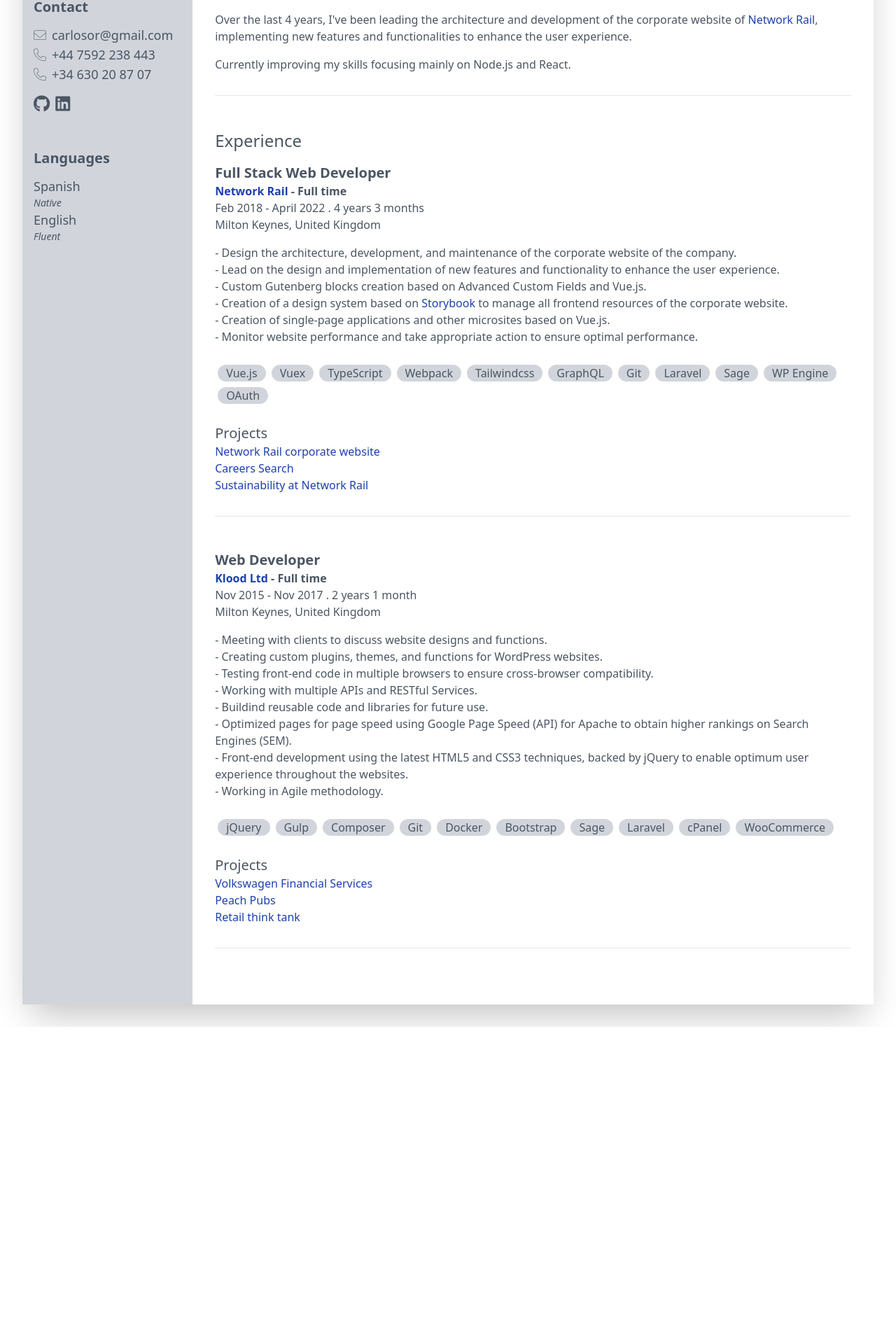
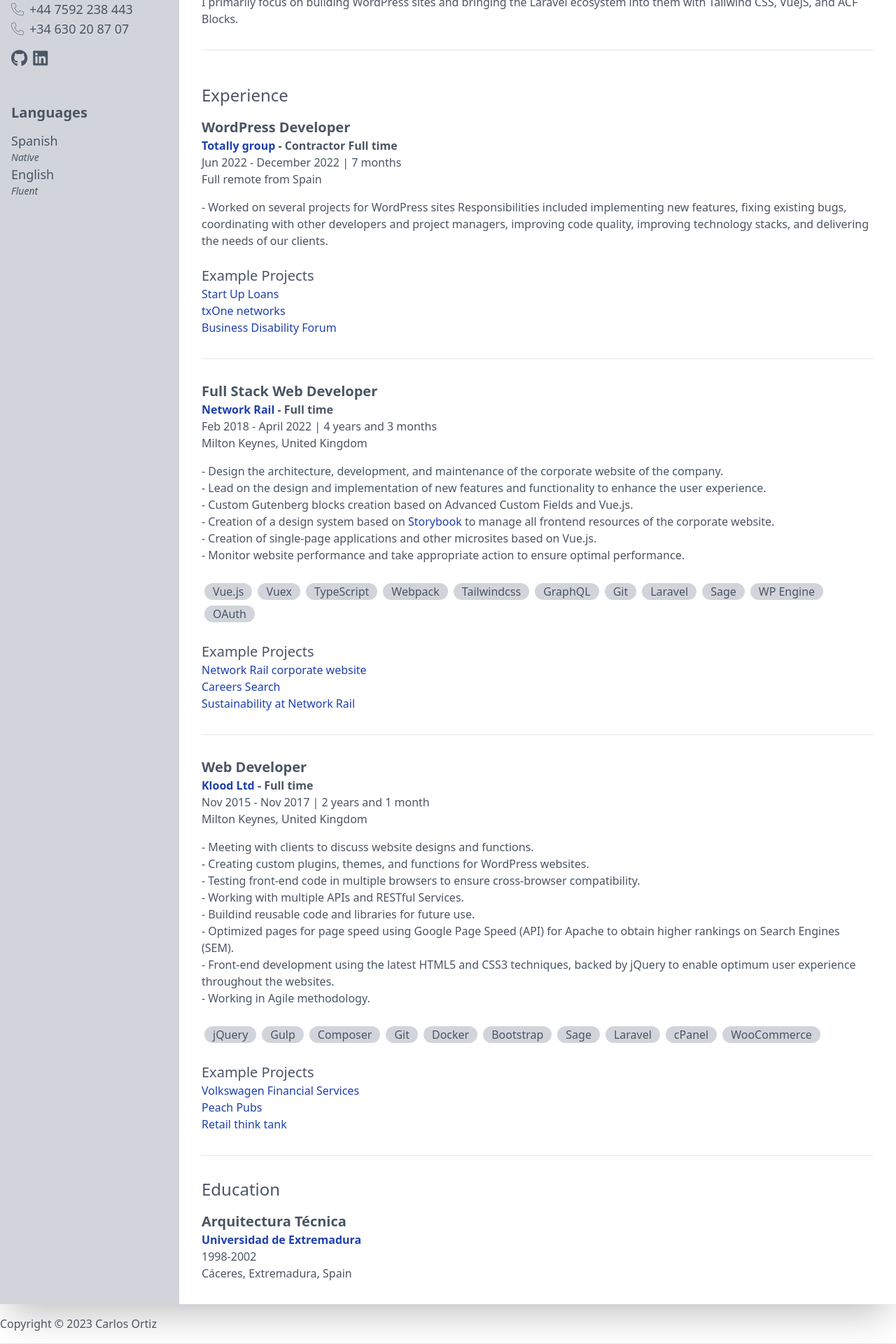
Before and after one commit to DuffmanCC/web-cv, a Vue app: page / in a window 1280 px wide. Shown: the part 273-2193 px from the top of the page at 70% size. Before the commit the page ends 1740 px from the top, so only its background shows below. Built offline with nearby package versions, Linux system fonts and the light colour scheme.

Commit message:
add last job and education

```diff
--- a/src/App.vue
+++ b/src/App.vue
@@ -1,8 +1,8 @@
 <template>
-  <div :class="{'dark': darkMode}">
+  <div :class="{ dark: darkMode }">
     <div class="dark:bg-gray-900 text-gray-600">
       <div class="container max-w-7xl">
-        <header class="p-4 sm:p-8 border-b dark:bg-gray-900">
+        <header class="p-4 lg:px-0 dark:bg-gray-900">
           <div class="flex justify-end">
             <VSwitch v-model="darkMode" class="mr-8" ariaLabel="dark mode">
               <template v-slot:icon>
@@ -17,17 +17,24 @@
               <span class="mr-2 dark:text-white">Language:</span>
 
               <template v-slot:icon>
-                <span class="text-xs text-gray-600" v-text="spanish ? 'ES' : 'EN'"></span>
+                <span
+                  class="text-xs text-gray-600"
+                  v-text="spanish ? 'ES' : 'EN'"
+                ></span>
               </template>
             </VSwitch>
           </div>
         </header>
 
-        <div class="lg:p-8 dark:bg-gray-900">
-          <main class="sm:flex lg:shadow-2xl">
-            <aside class="sm:w-1/3 md:w-1/4 lg:w-1/5 p-3 sm:py-8 sm:px-2 bg-gray-300  dark:bg-gray-500 dark:text-white">
+        <div class="dark:bg-gray-900">
+          <div class="sm:flex lg:shadow-2xl">
+            <aside
+              class="sm:w-1/3 md:w-1/4 lg:w-1/5 p-3 sm:py-8 sm:px-2 bg-gray-300 dark:bg-gray-500 dark:text-white"
+            >
               <div class="px-2 mb-6 sm:mb-12 text-center sm:text-left">
-                <h1 class="text-4xl font-bold sm:font-normal sm:text-2xl sm:mb-2">
+                <h1
+                  class="text-4xl font-bold sm:font-normal sm:text-2xl sm:mb-2"
+                >
                   Carlos Ortiz
                 </h1>
 
@@ -38,7 +45,9 @@
                 <h2 class="text-xl font-bold mb-3">Contact</h2>
 
                 <div>
-                  <span class="cursor-pointer font-icon icon-envelope mr-2"></span>
+                  <span
+                    class="cursor-pointer font-icon icon-envelope mr-2"
+                  ></span>
 
                   <a href="mailto:carlosor@gmail.com">carlosor@gmail.com</a>
                 </div>
@@ -85,14 +94,16 @@
               </div>
             </aside>
 
-            <div class="sm:w-2/3 md:w-3/4 lg:w-4/5 p-3 sm:py-8 sm:px-8 dark:bg-gray-700 dark:text-white">
+            <main
+              class="sm:w-2/3 md:w-3/4 lg:w-4/5 p-3 sm:py-8 sm:px-8 dark:bg-gray-700 dark:text-white"
+            >
               <div id="profile">
                 <h2 class="text-2xl mb-4">Profile</h2>
 
                 <div v-html="content.profile"></div>
               </div>
 
-              <hr class="mt-8 mb-12">
+              <hr class="mt-8 mb-12" />
 
               <div id="experience">
                 <h2 class="text-2xl mb-4">Experience</h2>
@@ -102,9 +113,14 @@
                     <h3 class="font-bold text-xl">{{ job.title }}</h3>
 
                     <div class="font-bold">
-                      <a :href="job.url" target="_blank" class="hover:underline text-blue-800 dark:text-blue-400 cursor-pointer">
+                      <a
+                        :href="job.url"
+                        target="_blank"
+                        class="hover:underline text-blue-800 dark:text-blue-400 cursor-pointer"
+                      >
                         {{ job.company }}
-                      </a> - {{ job.type }}
+                      </a>
+                      - {{ job.type }}
                     </div>
 
                     <time>{{ job.period }}</time>
@@ -114,20 +130,25 @@
 
                   <div class="mb-6">
                     <ul class="list-none">
-                      <li v-for="(task, j) in job.tasks" :key="j" v-html="task"></li>
+                      <li
+                        v-for="(task, j) in job.tasks"
+                        :key="j"
+                        v-html="task"
+                      ></li>
                     </ul>
                   </div>
 
-                  <div class="mb-6 flex flex-wrap">
+                  <div class="mb-6 flex flex-wrap" v-if="job.skills">
                     <span
                       class="rounded-xl bg-gray-300 px-3 mx-1 my-1 dark:bg-gray-500 dark:text-white"
                       v-for="(skill, k) in job.skills"
                       :key="k"
-                    >{{ skill }}</span>
+                      >{{ skill }}</span
+                    >
                   </div>
 
                   <div>
-                    <h3 class="text-xl">Projects</h3>
+                    <h3 class="text-xl">Example Projects</h3>
 
                     <a
                       :href="site.url"
@@ -135,66 +156,94 @@
                       target="_blank"
                       v-for="(site, l) in job.projects"
                       :key="l"
-                    >{{ site.title }}</a>
+                      >{{ site.title }}</a
+                    >
                   </div>
 
-                  <hr class="mt-8 mb-12">
+                  <hr class="mt-8 mb-8" />
                 </div>
               </div>
-            </div>
-          </main>
+
+              <div id="education">
+                <h2 class="text-2xl mb-4">Education</h2>
+
+                <h3 class="font-bold text-xl">Arquitectura Técnica</h3>
+
+                <div class="font-bold">
+                  <a
+                    href="https://www.unex.es/?set_language=en&cl=en"
+                    target="_blank"
+                    class="hover:underline text-blue-800 dark:text-blue-400 cursor-pointer"
+                  >
+                    Universidad de Extremadura
+                  </a>
+                </div>
+
+                <time>1998-2002</time>
+
+                <div class="">Cáceres, Extremadura, Spain</div>
+              </div>
+            </main>
+          </div>
         </div>
+
+        <footer class="p-4 lg:px-0 border-b dark:bg-gray-900">
+          Copyright © <time datetime="2023">2023</time> Carlos Ortiz
+        </footer>
       </div>
     </div>
   </div>
 </template>
 
 <script>
-import VSwitch from "./components/VSwitch.vue"
-import contentEn from "./data/en.json"
-import contentEs from "./data/es.json"
+import VSwitch from "./components/VSwitch.vue";
+import contentEn from "./data/en.json";
+import contentEs from "./data/es.json";
 
 export default {
-  name: 'App',
+  name: "App",
 
   components: {
-    VSwitch
+    VSwitch,
   },
 
   data() {
     return {
       darkMode: false,
       spanish: false,
-    }
+    };
   },
 
   computed: {
     content() {
       if (this.spanish === true) {
-        return contentEs
+        return contentEs;
       }
 
-      return contentEn
-    }
+      return contentEn;
+    },
   },
 
   created() {
-    document.documentElement.lang = 'en'
-    document.title = "Carlos Ortiz Resume"
-    const meta = document.createElement('meta')
-    meta.name = "description"
-    meta.content = "Full Stack developer specialized in WordPress and single-page applications. I have developed a wide range of websites using the latest trends and frameworks. Skilled at writing efficient, scalable, and maintainable code using current best practices."
-    document.getElementsByTagName('head')[0].appendChild(meta)
+    document.documentElement.lang = "en";
+    document.title = "Carlos Ortiz Resume";
+    const meta = document.createElement("meta");
+    meta.name = "description";
+    meta.content =
+      "Full Stack developer specialized in WordPress and single-page applications. I have developed a wide range of websites using the latest trends and frameworks. Skilled at writing efficient, scalable, and maintainable code using current best practices.";
+    document.getElementsByTagName("head")[0].appendChild(meta);
   },
 
   updated() {
-    const lang = this.spanish ? 'es' : 'en'
+    const lang = this.spanish ? "es" : "en";
 
-    document.documentElement.lang = lang
+    document.documentElement.lang = lang;
 
-    const description = this.spanish ? 'Full Stack developer especializado en WordPress y aplicaciones de una sola página. He desarrollado una amplia gama de sitios web utilizando las últimas tendencias y frameworks. Habilidad para escribir código eficiente, escalable y mantenible utilizando las mejores prácticas actuales.' : 'Full Stack developer specialized in WordPress and single-page applications. I have developed a wide range of websites using the latest trends and frameworks. Skilled at writing efficient, scalable, and maintainable code using current best practices.'
+    const description = this.spanish
+      ? "Full Stack developer especializado en WordPress y aplicaciones de una sola página. He desarrollado una amplia gama de sitios web utilizando las últimas tendencias y frameworks. Habilidad para escribir código eficiente, escalable y mantenible utilizando las mejores prácticas actuales."
+      : "Full Stack developer specialized in WordPress and single-page applications. I have developed a wide range of websites using the latest trends and frameworks. Skilled at writing efficient, scalable, and maintainable code using current best practices.";
 
-    document.querySelector('meta[name="description"]').content = description
-  }
-}
+    document.querySelector('meta[name="description"]').content = description;
+  },
+};
 </script>
--- a/src/components/VSwitch.vue
+++ b/src/components/VSwitch.vue
@@ -13,7 +13,11 @@
       >
         <div
           class="h-5 w-5 bg-white rounded-full relative flex items-center justify-center"
-          :class="[switchValue ? '-right-px' : '-left-px']"
+          :class="[
+            switchValue
+            ? '-right-px'
+            : '-left-px'
+          ]"
         >
           <slot name="icon"></slot>
         </div>
--- a/src/data/en.json
+++ b/src/data/en.json
@@ -1,12 +1,37 @@
 {
-  "profile": "<p class='mb-4'>Full Stack developer specialized in WordPress and single-page applications. I have developed a wide range of websites using the latest trends and frameworks. Skilled at writing efficient, scalable, and maintainable code using current best practices.</p><p class='mb-4'>Over the last 4 years, I've been leading the architecture and development of the corporate website of <a href='https://www.networkrail.co.uk' class='hover:underline text-blue-800 dark:text-blue-400'>Network Rail</a>, implementing new features and functionalities to enhance the user experience.</p><p>Currently improving my skills focusing mainly on Node.js and React.</p>",
+  "profile": "<p class='mb-4'>Full Stack developer specialized in WordPress and single-page applications. I have developed a wide range of websites using the latest trends and frameworks. Skilled at writing efficient, scalable, and maintainable code using current best practices.</p><p class='mb-4'>Over the last 4 years, I've been leading the architecture and development of the corporate website of <a href='https://www.networkrail.co.uk' class='hover:underline text-blue-800 dark:text-blue-400'>Network Rail</a>, implementing new features and functionalities to enhance the user experience.</p><p class='mb-4'>I primarily focus on building WordPress sites and bringing the Laravel ecosystem into them with Tailwind CSS, VueJS, and ACF Blocks.</p>",
   "experience": [
+    {
+      "title": "WordPress Developer",
+      "company": "Totally group",
+      "url": "https://totally.tech/",
+      "type": "Contractor Full time",
+      "period": "Jun 2022 - December 2022 | 7 months",
+      "place": "Full remote from Spain",
+      "tasks": [
+        "- Worked on several projects for WordPress sites Responsibilities included implementing new features, fixing existing bugs, coordinating with other developers and project managers, improving code quality, improving technology stacks, and delivering the needs of our clients."
+      ],
+      "projects": [
+        {
+          "url": "https://www.startuploans.co.uk/",
+          "title": "Start Up Loans"
+        },
+        {
+          "url": "https://www.txone.com/",
+          "title": "txOne networks"
+        },
+        {
+          "url": "https://businessdisabilityforum.org.uk/",
+          "title": "Business Disability Forum"
+        }
+      ]
+    },
     {
       "title": "Full Stack Web Developer",
       "company": "Network Rail",
       "url": "https://www.networkrail.co.uk/",
       "type": "Full time",
-      "period": "Feb 2018 - April 2022 . 4 years 3 months",
+      "period": "Feb 2018 - April 2022 | 4 years and 3 months",
       "place": "Milton Keynes, United Kingdom",
       "tasks": [
         "- Design the architecture, development, and maintenance of the corporate website of the company.",
@@ -16,7 +41,19 @@
         "- Creation of single-page applications and other microsites based on Vue.js.",
         "- Monitor website performance and take appropriate action to ensure optimal performance."
       ],
-      "skills": ["Vue.js", "Vuex", "TypeScript", "Webpack", "Tailwindcss", "GraphQL",  "Git", "Laravel", "Sage", "WP Engine", "OAuth"],
+      "skills": [
+        "Vue.js",
+        "Vuex",
+        "TypeScript",
+        "Webpack",
+        "Tailwindcss",
+        "GraphQL",
+        "Git",
+        "Laravel",
+        "Sage",
+        "WP Engine",
+        "OAuth"
+      ],
       "projects": [
         {
           "url": "https://www.networkrail.co.uk",
@@ -37,7 +74,7 @@
       "company": "Klood Ltd",
       "url": "https://www.klood.com/",
       "type": "Full time",
-      "period": "Nov 2015 - Nov 2017 . 2 years 1 month",
+      "period": "Nov 2015 - Nov 2017 | 2 years and 1 month",
       "place": "Milton Keynes, United Kingdom",
       "tasks": [
         "- Meeting with clients to discuss website designs and functions.",
@@ -49,7 +86,18 @@
         "- Front-end development using the latest HTML5 and CSS3 techniques, backed by jQuery to enable optimum user experience throughout the websites.",
         "- Working in Agile methodology."
       ],
-      "skills": ["jQuery", "Gulp", "Composer", "Git", "Docker", "Bootstrap", "Sage", "Laravel", "cPanel", "WooCommerce"],
+      "skills": [
+        "jQuery",
+        "Gulp",
+        "Composer",
+        "Git",
+        "Docker",
+        "Bootstrap",
+        "Sage",
+        "Laravel",
+        "cPanel",
+        "WooCommerce"
+      ],
       "projects": [
         {
           "url": "http://www.vwfsfleet.co.uk",
--- a/src/data/es.json
+++ b/src/data/es.json
@@ -1,6 +1,31 @@
 {
-  "profile": "<p class='mb-4'>Full Stack developer especializado en WordPress y aplicaciones de una sola página. He desarrollado una amplia gama de sitios web utilizando las últimas tendencias y frameworks. Habilidad para escribir código eficiente, escalable y mantenible utilizando las mejores prácticas actuales.</p><p class='mb-4'>Durante los últimos 4 años he estado liderando la arquitectura y desarrollo de la web corporativa de <a href='https://www.networkrail.co.uk' class='hover:underline text-blue-800 dark:text-blue-400'>Network Rail</a>, implementando nuevas funcionalidades para mejorar la experiencia del usuario.</p><p>Actualmente sigo formándome y mejorando mis habilidades centrándome mayormente en Node.js y React</p>",
+  "profile": "<p class='mb-4'>Full Stack developer especializado en WordPress y aplicaciones de una sola página. He desarrollado una amplia gama de sitios web utilizando las últimas tendencias y frameworks. Habilidad para escribir código eficiente, escalable y mantenible utilizando las mejores prácticas actuales.</p><p class='mb-4'>Durante los últimos 4 años he estado liderando la arquitectura y desarrollo de la web corporativa de <a href='https://www.networkrail.co.uk' class='hover:underline text-blue-800 dark:text-blue-400'>Network Rail</a>, implementando nuevas funcionalidades para mejorar la experiencia del usuario.</p><p class='mb-4'>Me enfoco principalmente en crear sitios de WordPress y traerles el ecosistema Laravel con Tailwind CSS, VueJS y ACF Blocks.</p>",
   "experience": [
+    {
+      "title": "WordPress Developer",
+      "company": "Totally group",
+      "url": "https://totally.tech/",
+      "type": "Contractor Full time",
+      "period": "Jun 2022 - Diciembre 2022 | 7 months",
+      "place": "Full remote from Spain",
+      "tasks": [
+        "- Trabajé en varios proyectos para sitios de WordPress. Las responsabilidades incluyeron la implementación de nuevas funcionalidades, la corrección de errores, la coordinación con otros desarrolladores y proyect managers y la mejora de la calidad del código y refactorización."
+      ],
+      "projects": [
+        {
+          "url": "https://www.startuploans.co.uk/",
+          "title": "Start Up Loans"
+        },
+        {
+          "url": "https://www.txone.com/",
+          "title": "txOne networks"
+        },
+        {
+          "url": "https://businessdisabilityforum.org.uk/",
+          "title": "Business Disability Forum"
+        }
+      ]
+    },
     {
       "title": "Full Stack Web Developer",
       "company": "Network Rail",
@@ -16,7 +41,19 @@
         "- Creación de SPAs (single-page applications) y otros micros sitios basados en Vue.js y WordPress.",
         "- Monitorizar el rendimiento del sitio web corporativo y tomar las medidas adecuadas para garantizar un rendimiento óptimo."
       ],
-      "skills": ["Vue.js", "Vuex", "TypeScript", "Webpack", "Tailwindcss", "GraphQL",  "Git", "Laravel", "Sage", "WP Engine", "OAuth"],
+      "skills": [
+        "Vue.js",
+        "Vuex",
+        "TypeScript",
+        "Webpack",
+        "Tailwindcss",
+        "GraphQL",
+        "Git",
+        "Laravel",
+        "Sage",
+        "WP Engine",
+        "OAuth"
+      ],
       "projects": [
         {
           "url": "https://www.networkrail.co.uk",
@@ -49,7 +86,18 @@
         "- Desarrollo front-end utilizando las últimas técnicas de HTML5 y CSS3, respaldado por jQuery para permitir una experiencia de usuario óptima en todos los sitios web.",
         "- Trabajar en metodología Agile."
       ],
-      "skills": ["jQuery", "Gulp", "Composer", "Git", "Docker", "Bootstrap", "Sage", "Laravel", "cPanel", "WooCommerce"],
+      "skills": [
+        "jQuery",
+        "Gulp",
+        "Composer",
+        "Git",
+        "Docker",
+        "Bootstrap",
+        "Sage",
+        "Laravel",
+        "cPanel",
+        "WooCommerce"
+      ],
       "projects": [
         {
           "url": "http://www.vwfsfleet.co.uk",
```
